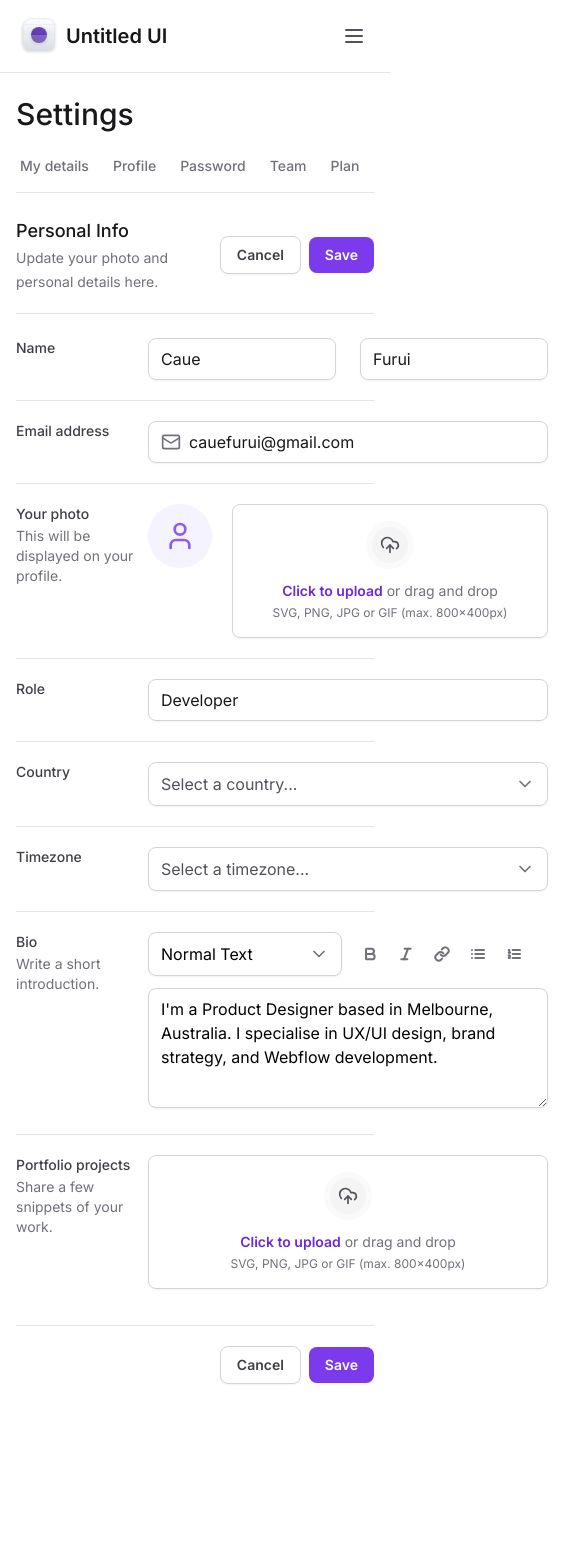
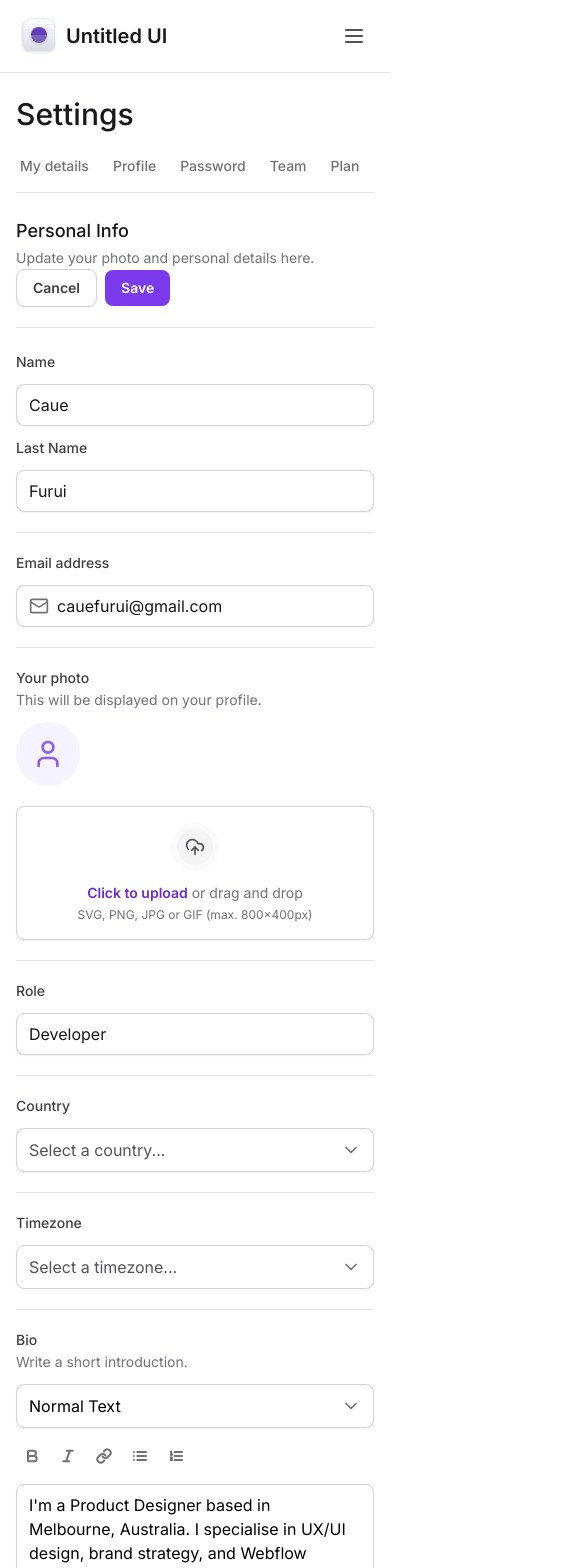
Before and after one commit to CaueFurui/tailwind-next, a Next.js app: page / in a window 390 px wide. Shown: the top 1568 px of the page, 585 px wide, since content can reach past the window. Before the commit the page ends 1432 px from the top, so only its background shows below. Built offline with nearby package versions, Linux system fonts and the light colour scheme.

Commit message:
feat: adding mobile responsivity

```diff
--- a/src/app/page.tsx
+++ b/src/app/page.tsx
@@ -15,7 +15,7 @@
 
       <div className="mt-6 flex flex-col">
         {/* Header */}
-        <div className="flex items-center justify-between border-b border-zinc-200 pb-5">
+        <div className="flex flex-col justify-between border-b border-zinc-200 pb-5 lg:flex-row lg:items-center">
           <div className="space-y-1">
             <h2 className="text-lg font-medium text-zinc-900">Personal Info</h2>
             <span className="text-sm text-zinc-500">
@@ -37,25 +37,35 @@
           className="mt-6 flex w-full flex-col gap-5 divide-y divide-zinc-200"
         >
           {/* Name */}
-          <div className="grid grid-cols-form gap-3">
+          <div className="flex flex-col gap-3 lg:grid lg:grid-cols-form">
             <label
               htmlFor="firstName"
               className="text-sm font-medium text-zinc-700"
             >
               Name
             </label>
-            <div className="grid grid-cols-2 gap-6">
+            <div className="flex flex-col gap-3 lg:grid lg:grid-cols-form">
               <Input.Root>
                 <Input.Control id="firstName" defaultValue="Caue" />
               </Input.Root>
-              <Input.Root>
-                <Input.Control defaultValue="Furui" />
-              </Input.Root>
+
+              <div className="flex flex-col gap-3 lg:block">
+                <label
+                  htmlFor="lastName"
+                  className="text-sm font-medium text-zinc-700 lg:sr-only"
+                >
+                  Last Name
+                </label>
+
+                <Input.Root>
+                  <Input.Control id="lastName" defaultValue="Furui" />
+                </Input.Root>
+              </div>
             </div>
           </div>
 
           {/* Email */}
-          <div className="grid grid-cols-form gap-3 pt-5">
+          <div className="flex flex-col gap-3 pt-5 lg:grid lg:grid-cols-form">
             <label
               htmlFor="email"
               className="text-sm font-medium text-zinc-700"
@@ -75,7 +85,7 @@
           </div>
 
           {/* Photo */}
-          <div className="grid grid-cols-form gap-3 pt-5">
+          <div className="flex flex-col gap-3 pt-5 lg:grid lg:grid-cols-form">
             <label
               htmlFor="photo"
               className="text-sm font-medium text-zinc-700"
@@ -85,7 +95,7 @@
                 This will be displayed on your profile.
               </span>
             </label>
-            <FileInput.Root className="flex items-start gap-5">
+            <FileInput.Root className="flex flex-col gap-5 lg:flex-row lg:items-start">
               <FileInput.ImagePreview />
               <FileInput.Trigger />
               <FileInput.Control />
@@ -93,7 +103,7 @@
           </div>
 
           {/* Role */}
-          <div className="grid grid-cols-form gap-3 pt-5">
+          <div className="flex flex-col gap-3 pt-5 lg:grid lg:grid-cols-form">
             <label htmlFor="role" className="text-sm font-medium text-zinc-700">
               Role
             </label>
@@ -103,7 +113,7 @@
           </div>
 
           {/* Country */}
-          <div className="grid grid-cols-form gap-3 pt-5">
+          <div className="flex flex-col gap-3 pt-5 lg:grid lg:grid-cols-form">
             <label
               htmlFor="country"
               className="text-sm font-medium text-zinc-700"
@@ -117,7 +127,7 @@
           </div>
 
           {/* Timezone */}
-          <div className="grid grid-cols-form gap-3 pt-5">
+          <div className="flex flex-col gap-3 pt-5 lg:grid lg:grid-cols-form">
             <label
               htmlFor="timezone"
               className="text-sm font-medium text-zinc-700"
@@ -137,7 +147,7 @@
           </div>
 
           {/* Bio */}
-          <div className="grid grid-cols-form gap-3 pt-5">
+          <div className="flex flex-col gap-3 pt-5 lg:grid lg:grid-cols-form">
             <label htmlFor="bio" className="text-sm font-medium text-zinc-700">
               Bio
               <span className="mt-0.5 block text-sm font-normal text-zinc-500">
@@ -145,7 +155,7 @@
               </span>
             </label>
             <div className="space-y-3">
-              <div className="grid grid-cols-2 gap-3">
+              <div className="flex flex-col gap-3 lg:grid lg:grid-cols-2">
                 <Select placeholder="" defaultValue="normal">
                   <SelectItem value="normal" text="Normal Text" />
                   <SelectItem value="md" text="Markdown" />
@@ -180,7 +190,7 @@
           </div>
 
           {/* Portfolio */}
-          <div className="grid grid-cols-form gap-3 pt-5">
+          <div className="flex flex-col gap-3 pt-5 lg:grid lg:grid-cols-form">
             <label
               htmlFor="porfolio"
               className="text-sm font-medium text-zinc-700"
```
